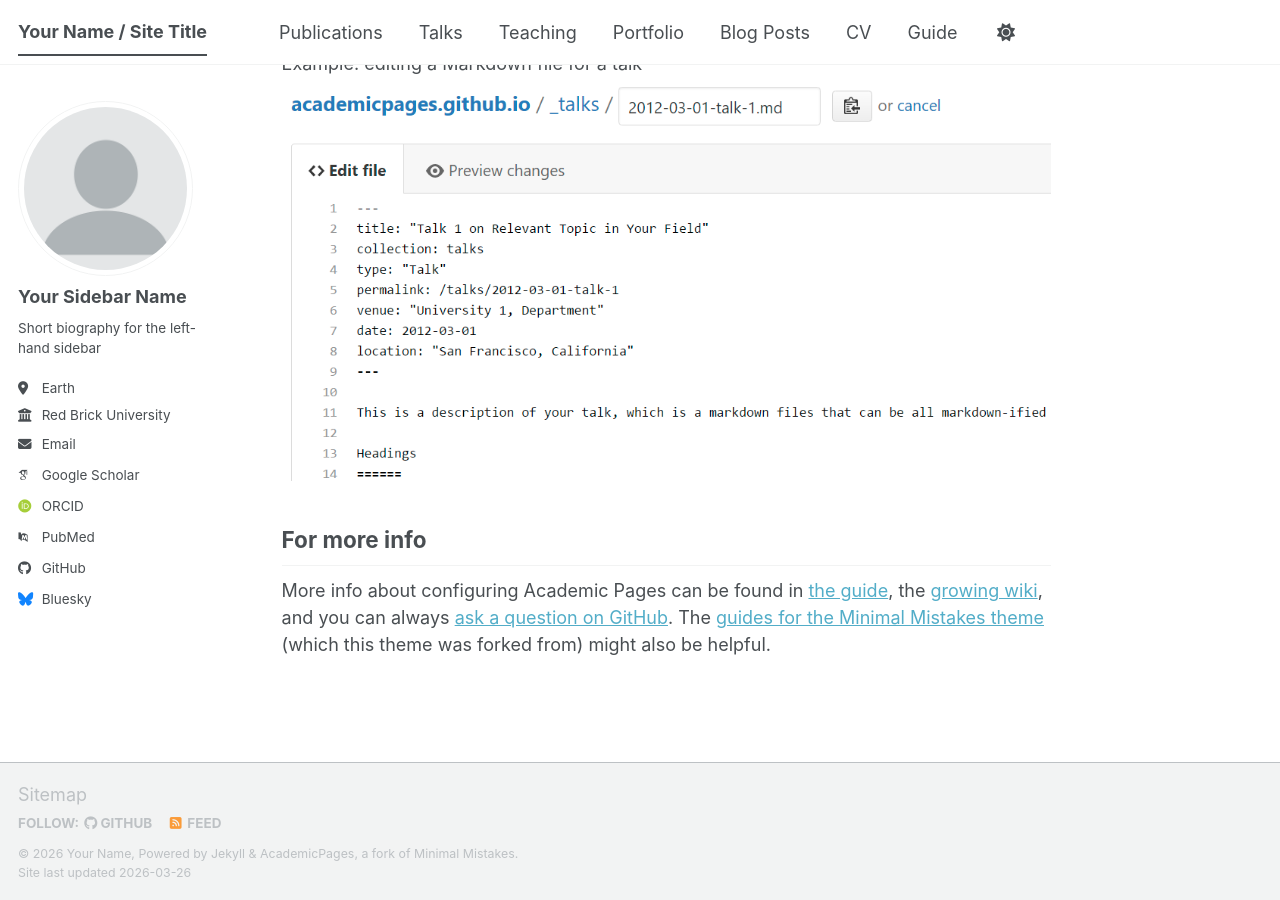
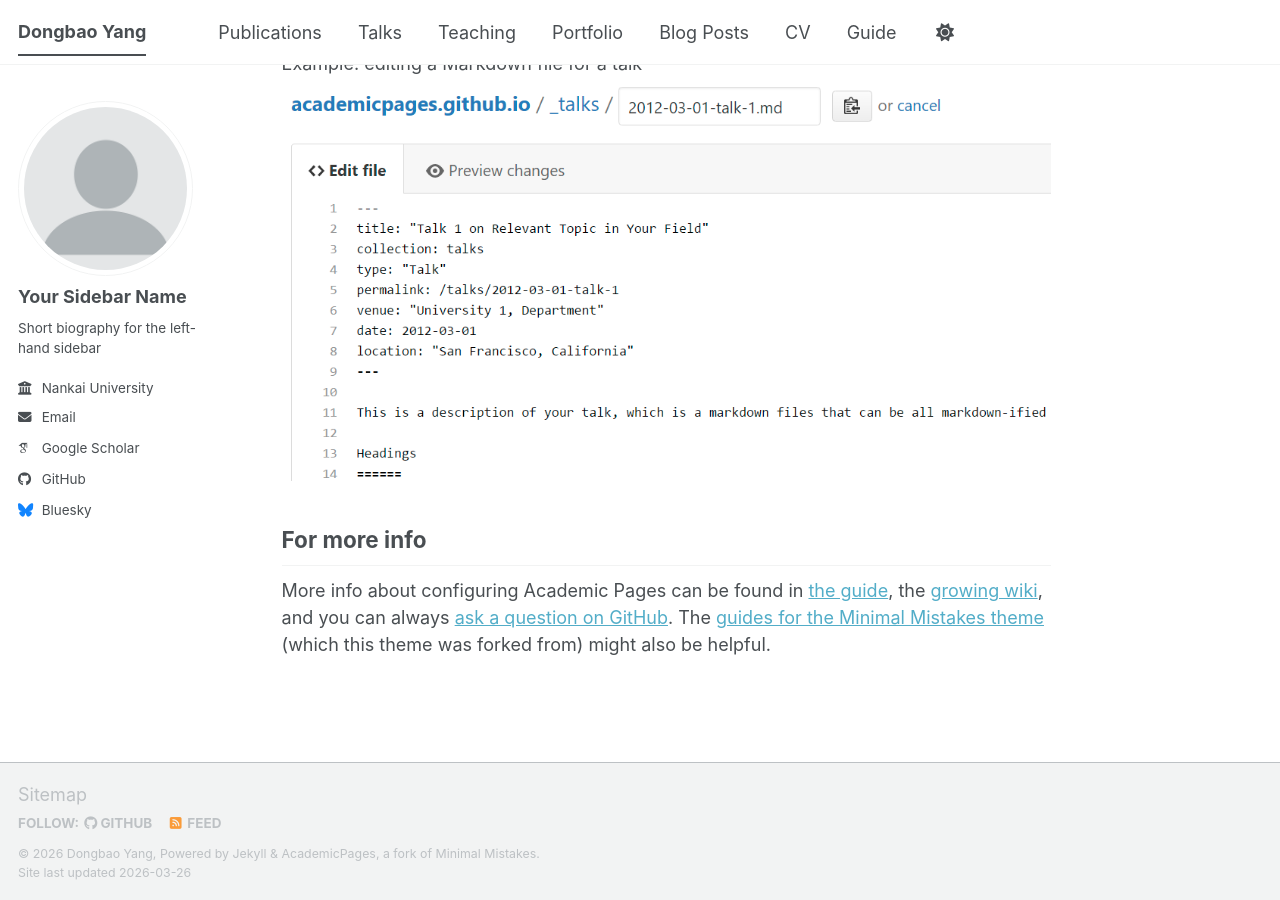
Before and after one commit to yangdb/yangdb.github.io, a Jekyll site: the page built from _pages/about.md, in a window 1280 px wide and 900 px high, scrolled down 2720 px. Built offline with Jekyll 4.4.1, drawn with Linux system fonts in a browser that asks for light colours; some web fonts are replaced; a script bundle is joined from its source files by our own code; library files that are not in the unit come from our copies.

Commit message:
Update personal information in _config.yml

```diff
--- a/_config.yml
+++ b/_config.yml
@@ -9,14 +9,14 @@
 # Basic Site Settings
 locale                   : "en-US"
 site_theme               : "default" # The available themes options are "default", "air", "sunrise", "mint", "dirt" and "contrast"
-title                    : "Your Name / Site Title"
+title                    : "Dongbao Yang"
 title_separator          : "-"
-name                     : &name "Your Name"
+name                     : &name "Dongbao Yang"
 description              : &description "Your Name's academic portfolio"   # Update this with a general description of your site, this is the default if not overridden by a page
-url                      : https://academicpages.github.io # The base hostname & protocol for your site e.g. "https://[your GitHub username].github.io",
+url                      : https://yangdb.github.io # The base hostname & protocol for your site e.g. "https://[your GitHub username].github.io",
                                                            # or if you already have some other page hosted on Github then use "https://[your GitHub username].github.io/[Your Repo Name]"
 baseurl                  : "" # the subpath of your site, e.g. "/blog"
-repository               : "academicpages/academicpages.github.io"
+repository               : "yangdb/yangdb.github.io"
 
 # Site Author - The following control what appear as part of the author content on the side bar.
 #               If a field is blank the icon and link will not appear, otherwise it will be shown.
@@ -27,24 +27,13 @@
   name             : "Your Sidebar Name"
   pronouns         : # example: "she/her"
   bio              : "Short biography for the left-hand sidebar"
-  location         : "Earth"
-  employer         : "Red Brick University"
+  employer         : "Nankai University"
   uri              : # URL
-  email            : "none@example.org"
+  email            : "yangdongbao@nankai.edu.cn"
 
   # Academic websites
-  academia         : # URL
-  arxiv            : # URL - Update with the correct link to your profile
-  googlescholar    : "https://scholar.google.com/citations?user=PS_CX0AAAAAJ"
-  inspire-hep      : # URL
-  impactstory      : # URL
-  orcid            : "https://orcid.org/yourorcidurl"
-  semantic         : # URL
-  ssrn             : # URL
-  pubmed           : "https://www.ncbi.nlm.nih.gov/pubmed/?term=john+snow"
-  researchgate     : # URL
-  scopus           : # URL
-  zotero           : # URL
+  googlescholar    : "https://scholar.google.com/citations?user=f9eIQZAAAAAJ&hl=en"
+
 
 
   # Repositories and software development
```
